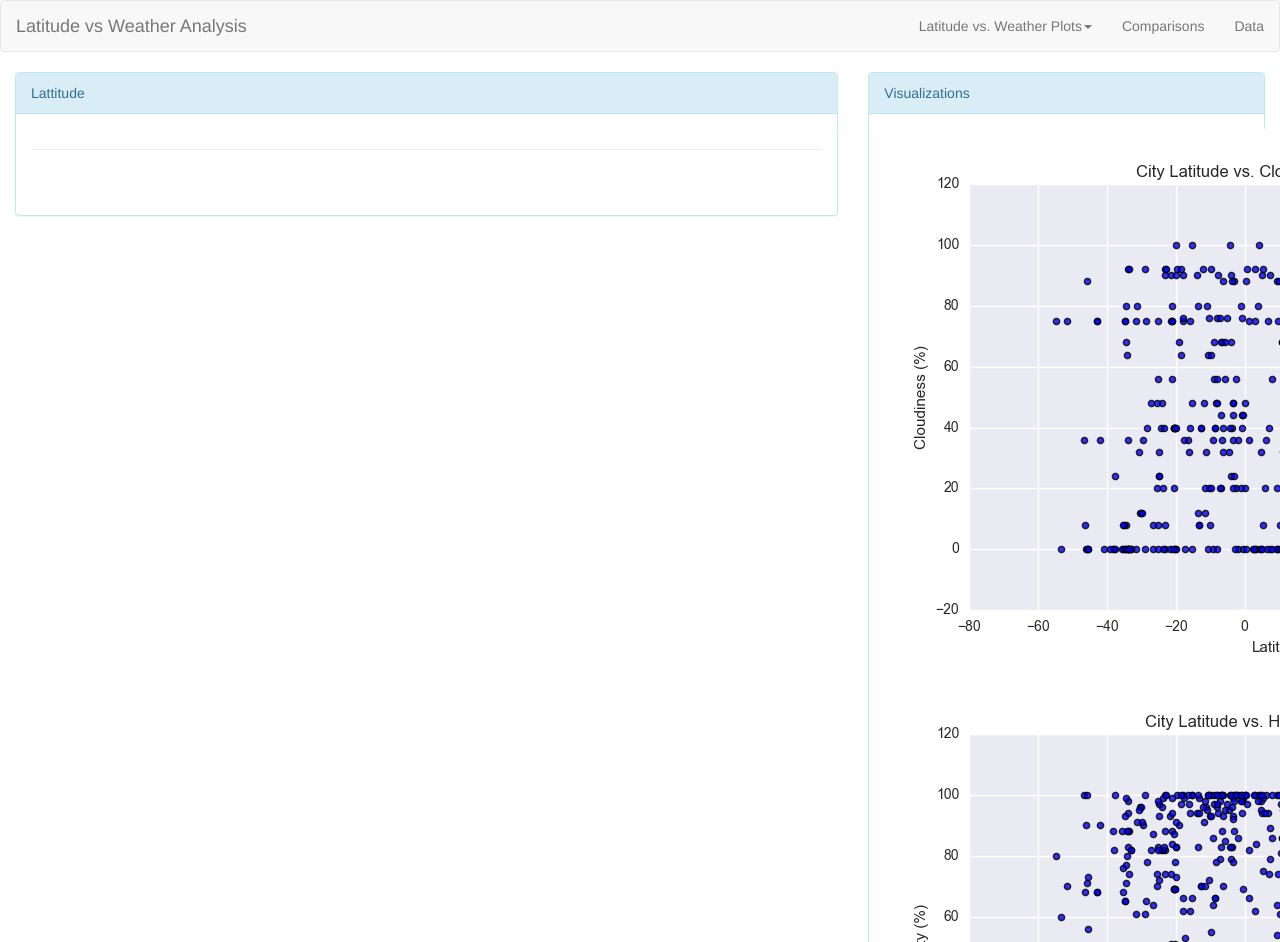
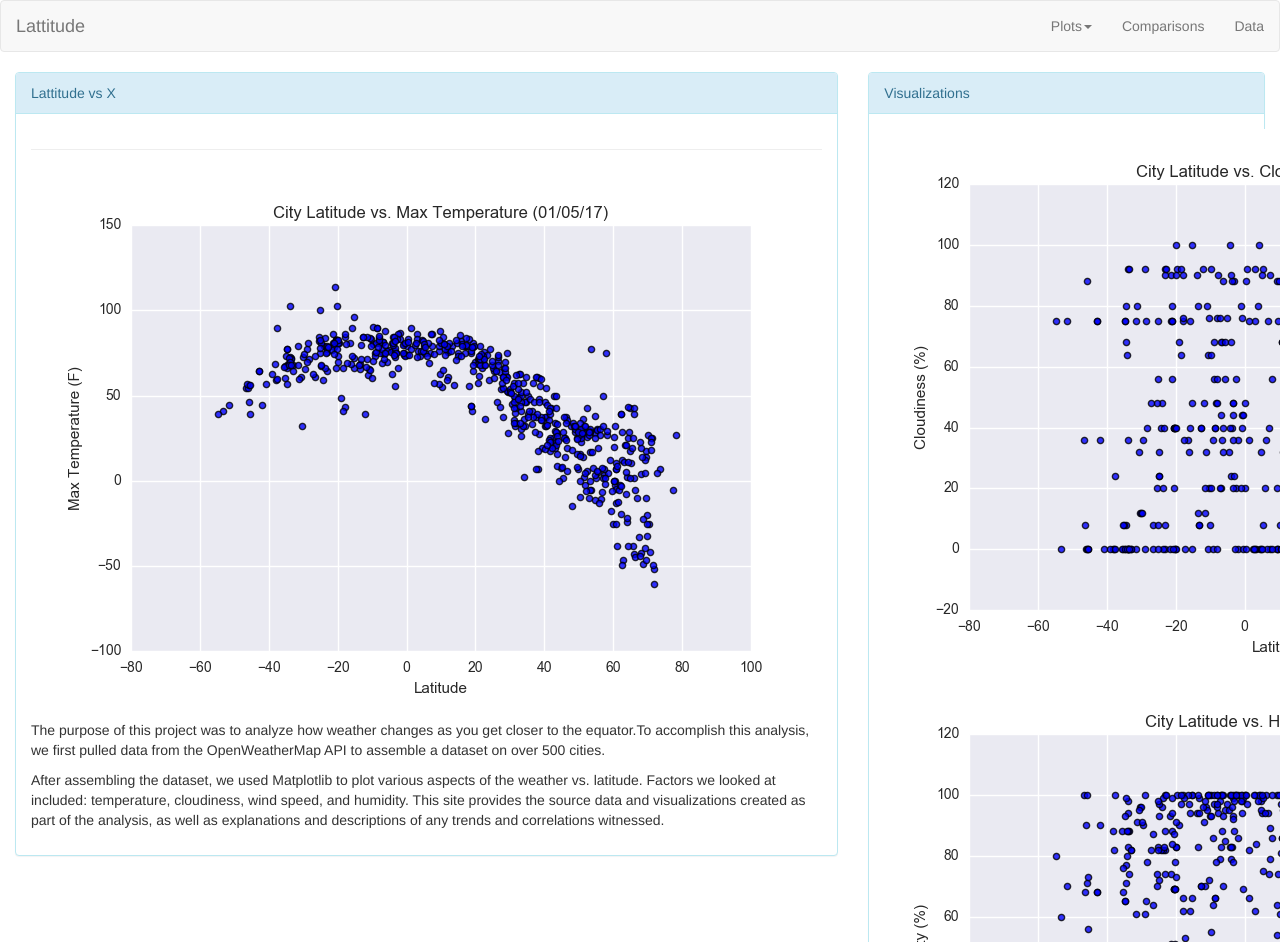
Before and after one commit to jasonzelaya/jasonzelaya.github.io, a plain HTML site: page index.html in a window 1280 px wide. Shown: the top 942 px of the page. Drawn offline with nearby package versions, Linux system fonts and the light colour scheme.

Commit message:
added summaries and changed titles and panel heading text

```diff
--- a/index.html
+++ b/index.html
@@ -4,7 +4,7 @@
   <meta charset="UTF-8">
   <meta name="viewport" content="width=device-width, initial-scale=1.0">
   <meta http-equiv="X-UA-Compatible" content="ie=edge">
-  <title>Latitude vs Weather Analysis</title>
+  <title>Lattitude</title>
     <script src="https://code.jquery.com/jquery-3.2.1.min.js" integrity="sha256-hwg4gsxgFZhOsEEamdOYGBf13FyQuiTwlAQgxVSNgt4=" crossorigin="anonymous"></script>
     <!-- Latest compiled and minified CSS -->
     <link rel="stylesheet" href="https://maxcdn.bootstrapcdn.com/bootstrap/3.3.7/css/bootstrap.min.css" integrity="sha384-BVYiiSIFeK1dGmJRAkycuHAHRg32OmUcww7on3RYdg4Va+PmSTsz/K68vbdEjh4u" crossorigin="anonymous">
@@ -30,11 +30,11 @@
               <span class="icon-bar"></span>
               <span class="icon-bar"></span>
               </button>
-              <a class="navbar-brand" href="./index.html">Latitude vs Weather Analysis</a>
+              <a class="navbar-brand" href="./index.html">Lattitude</a>
             </div>
             <ul class="nav navbar-nav navbar-right">
               <li class="dropdown">
-                <a class="dropdown-toggle" data-toggle="dropdown" href="#">Latitude vs. Weather Plots<span class="caret"></span></a>
+                <a class="dropdown-toggle" data-toggle="dropdown" href="#">Plots<span class="caret"></span></a>
                 <ul class="dropdown-menu">
                   <li><a href="cloudiness.html">Cloudiness</a></li>
                   <li><a href="humidity.html">Humidity</a></li>
@@ -52,11 +52,17 @@
           <div class="col-md-8" >
             <div class="first-panel">
             <div class="panel panel-info">
-            <div class="panel-heading">Lattitude</div>
+            <div class="panel-heading">Lattitude vs X</div>
             <div class="panel-body">
-              <hr>    <!-- DO WE HAVE TO USE A PLOT FOR LANDING PAGE src? --> <!-- PUT SOMETHING IN alt BASED ON SOURCE-->
-              <img class ="landing_page_img-1" src="" alt=""/>
-              <p> <!-- EXPLANATION OF THE PROJECT HERE--> </p>
+              <hr>
+              <img class ="landing_page_img-1" src="max_temperature.png" alt="City Latitude vs Max Temperature Scatter Plot created for 01/05/17"/>
+              <p>The purpose of this project was to analyze how weather changes as you get closer to the equator.To accomplish this
+                analysis, we first pulled data from the OpenWeatherMap API to assemble a dataset on over 500 cities.
+              </p>
+              <p>After assembling the dataset, we used Matplotlib to plot various aspects of the weather vs. latitude. Factors we looked
+                at included: temperature, cloudiness, wind speed, and humidity. This site provides the source data and visualizations
+                created as part of the analysis, as well as explanations and descriptions of any trends and correlations witnessed.
+              </p>
             </div>
             </div>
           </div>
```
Also changed, not shown: max_temperature.html (+7 -5 lines).
